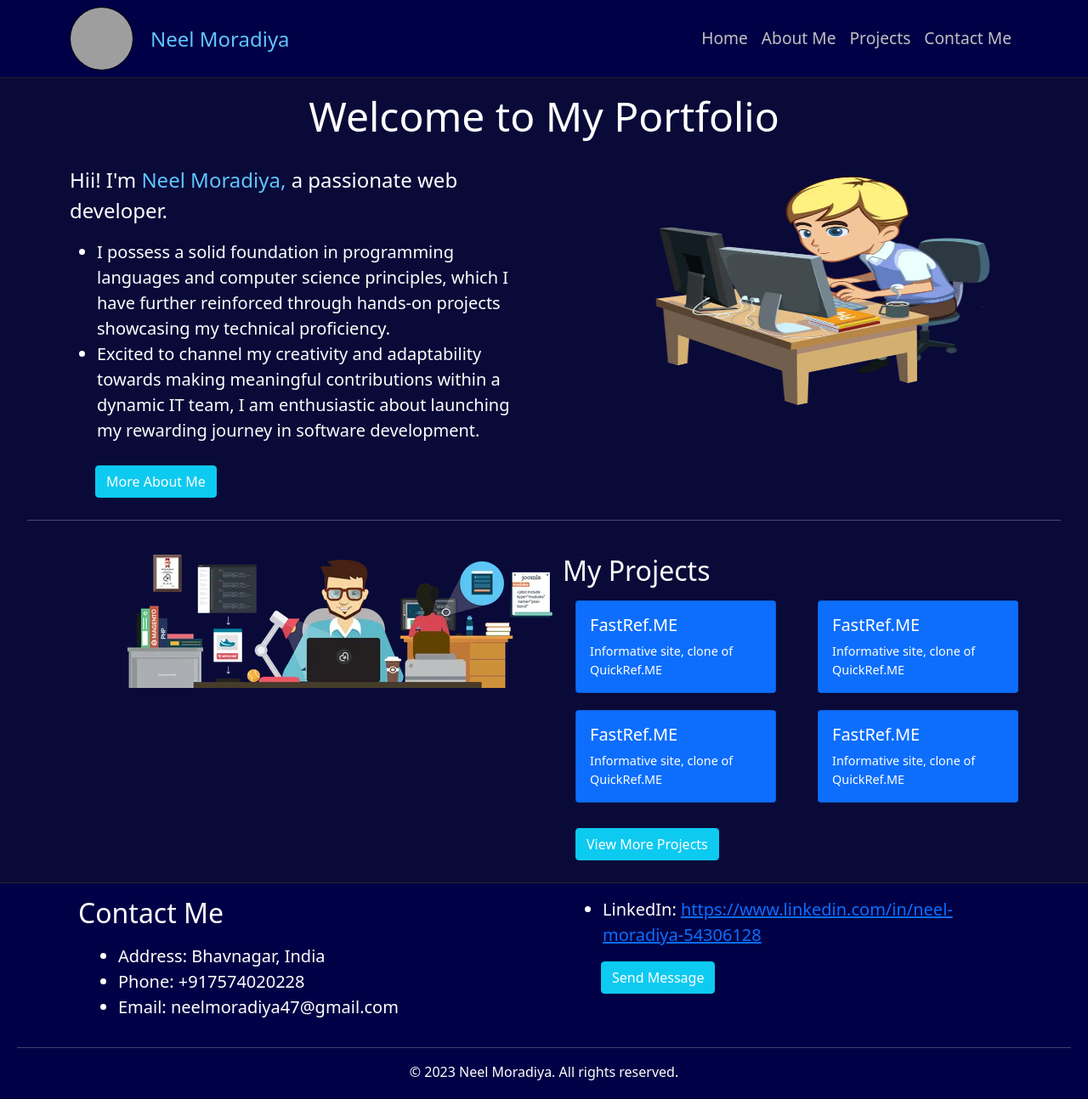
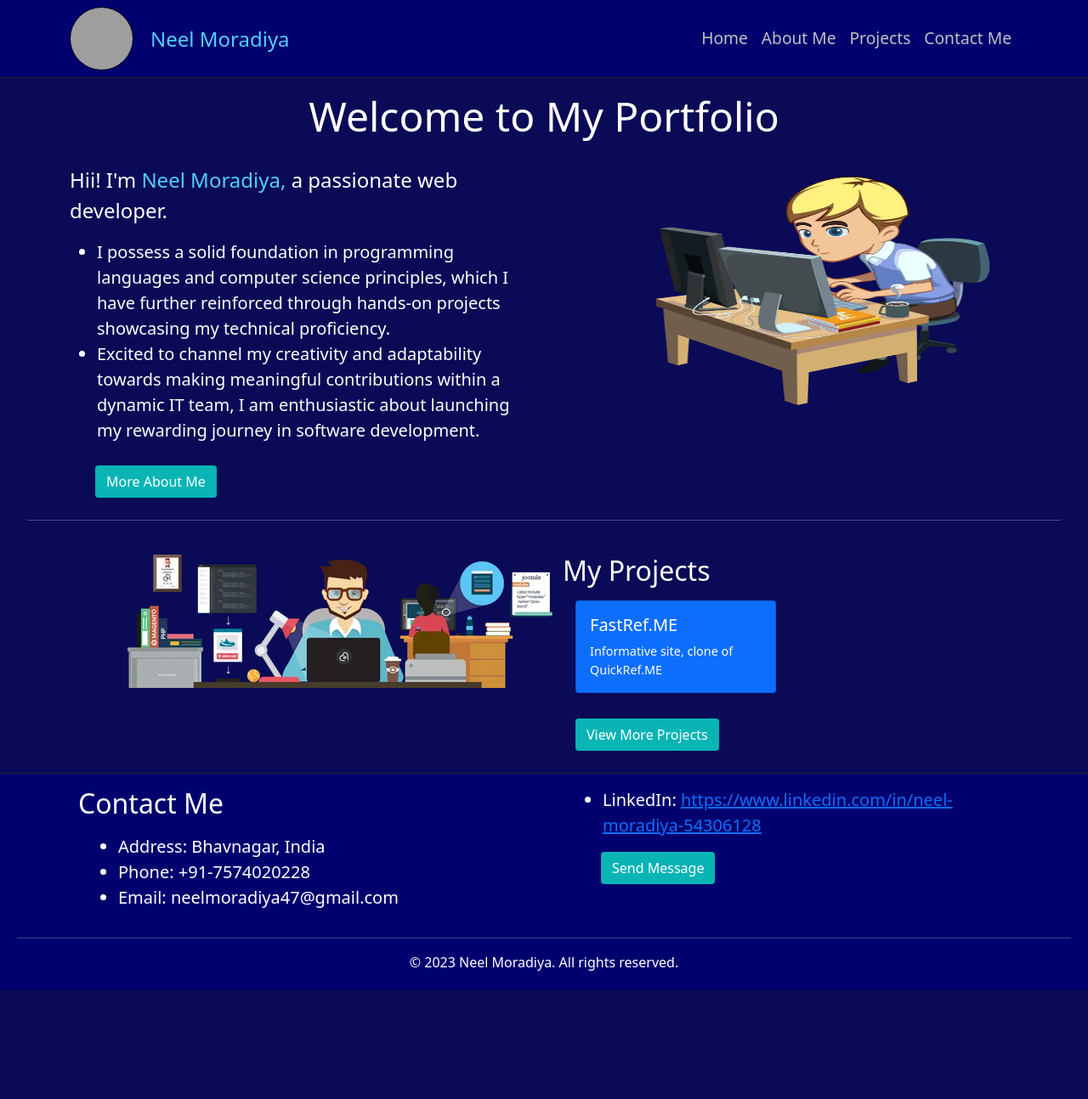
Before and after one commit to NeelMoradiya47/My_Portfolio, a Django app: page / in a window 1280 px wide. Shown: the whole page at 85% size. After the commit the page ends 1165 px from the top, so only its background shows below. Run offline with Django 4.2, Linux system fonts and the light colour scheme; grey boxes are pictures that could not be loaded.

Commit message:
28-12-2023

```diff
--- a/portfolioapp/static/home.css
+++ b/portfolioapp/static/home.css
@@ -26,6 +26,7 @@ hr {
 
 #more_about,
 #view_projects {
+    background-color: rgb(8, 180, 180);
     color: white;
     margin-top: 10px;
     margin-bottom: 10px;
--- a/portfolioapp/static/master.css
+++ b/portfolioapp/static/master.css
@@ -1,11 +1,11 @@
 header,
 footer {
-    background-color: rgb(0, 0, 70);
+    background-color: rgb(0, 0, 110);
     color: white;
 }
 
 section {
-    background-color: rgba(0, 0, 49, 0.96);
+    background-color: rgba(0, 0, 80, 0.96);
     color: white;
 }
 
@@ -22,7 +22,7 @@ hr {
 }
 
 #name {
-    color: rgb(96, 197, 255);
+    color: rgb(83, 206, 255);
     font-size: 1.5rem;
 }
 
@@ -35,6 +35,7 @@ hr {
 }
 
 #msg {
+    background-color: rgb(8, 180, 180);
     color: white;
     margin-left: 55px;
     margin-bottom: 10px;
--- a/portfolioapp/templates/home.html
+++ b/portfolioapp/templates/home.html
@@ -36,7 +36,7 @@ Neel Moradiya - Portfolio
                         dynamic IT team, I am enthusiastic about launching my rewarding journey in software development.
                     </li>
                 </ul>
-                <a href="about_me" class="btn btn-info" id="more_about">More About Me</a>
+                <a href="about_me" class="btn" id="more_about">More About Me</a>
             </div>
             <div class="col-lg-6">
                 <img src="{% static 'software_developer.png' %}" id="img1" class="img-fluid"
@@ -74,33 +74,9 @@ Neel Moradiya - Portfolio
                             </div>
                         </div>
                     </div>
-                    <div class="col-md-6">
-                        <div class="card bg-primary text-white">
-                            <div class="card-body">
-                                <h5 class="card-title">FastRef.ME</h5>
-                                <p class="card-text">Informative site, clone of QuickRef.ME</p>
-                            </div>
-                        </div>
-                    </div>
-                    <div class="col-md-6">
-                        <div class="card bg-primary text-white">
-                            <div class="card-body">
-                                <h5 class="card-title">FastRef.ME</h5>
-                                <p class="card-text">Informative site, clone of QuickRef.ME</p>
-                            </div>
-                        </div>
-                    </div>
-                    <div class="col-md-6">
-                        <div class="card bg-primary text-white">
-                            <div class="card-body">
-                                <h5 class="card-title">FastRef.ME</h5>
-                                <p class="card-text">Informative site, clone of QuickRef.ME</p>
-                            </div>
-                        </div>
-                    </div>
                 </div>
 
-                <a href="projects" class="btn btn-info" id="view_projects">View More Projects</a>
+                <a href="projects" class="btn" id="view_projects">View More Projects</a>
             </div>
         </div>
     </div>
--- a/portfolioapp/templates/master.html
+++ b/portfolioapp/templates/master.html
@@ -54,7 +54,7 @@
                     <h2 id="contact" class="pb-2">Contact Me</h2>
                     <ul id="contact_info" class="lead">
                         <li>Address: Bhavnagar, India</li>
-                        <li>Phone: +917574020228</li>
+                        <li>Phone: +91-7574020228</li>
                         <li>Email: neelmoradiya47@gmail.com</li>
                     </ul>
                 </div>
@@ -66,7 +66,7 @@
                             </p>
                         </li>
                     </ul>
-                    <a href="contact_me" class="btn btn-info" id="msg">Send Message</a>
+                    <a href="contact_me" class="btn" id="msg">Send Message</a>
                 </div>
             </div>
         </div>
```
Also changed, not shown: 4 other files.
